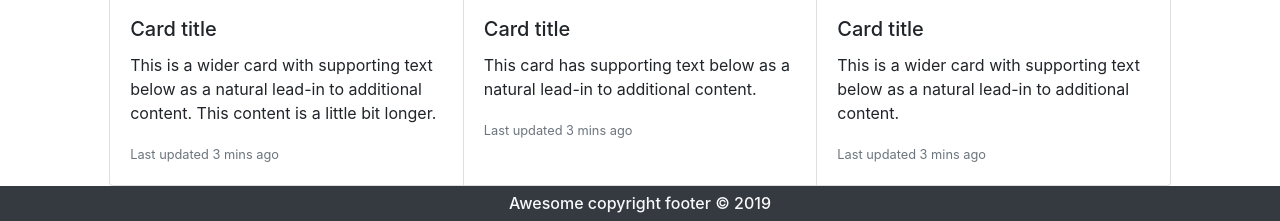
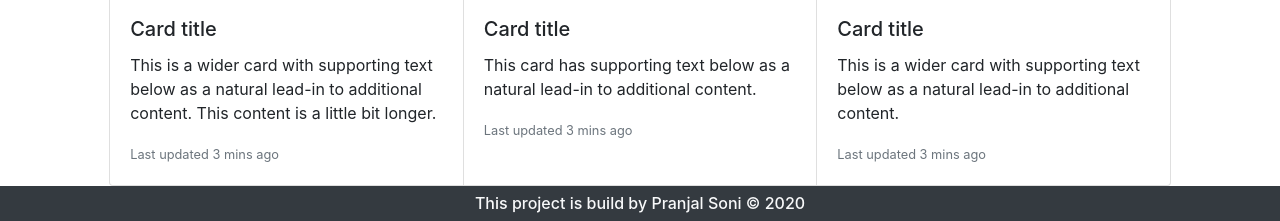
Before and after one commit to Pranjal-Soni/react_getsby, a Gatsby site: page /About in a window 1280 px wide. Shown: the part 1808-2029 px from the top of the page. Built offline with nearby package versions, Linux system fonts and the light colour scheme; Gatsby itself is replaced by a stand-in of ours.

Commit message:
Footer Updated

```diff
--- a/src/components/Reuseable/Footer.js
+++ b/src/components/Reuseable/Footer.js
@@ -7,7 +7,7 @@ export default function Footer() {
         <div className="container-fluid">
           <div className="row">
             <div className="col-12 pt-2 mx-auto text-center bg-dark text-light">
-              <h6>Awesome copyright footer &copy; 2019</h6>
+              <h6>This project is build by Pranjal Soni &copy; 2020</h6>
             </div>
           </div>
         </div>
```
